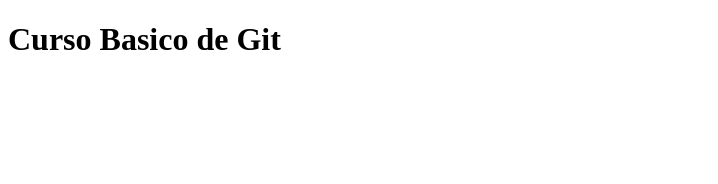
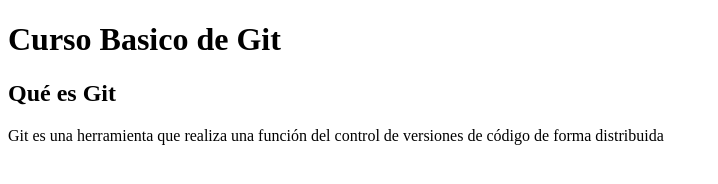
Before and after one commit to dgmrtabu/gitucatec, a plain HTML site: page Index.html in a window 1280 px wide. Shown: the whole page, without its empty margins (0-718 px from the left). Drawn offline with Linux system fonts and the light colour scheme.

Commit message:
Segunda version

```diff
--- a/Index.html
+++ b/Index.html
@@ -10,6 +10,8 @@
 
     <h1>Curso Basico de Git</h1>
 
+    <h2>Qué es Git</h2>
+    <p>Git es una herramienta que realiza una función del control de versiones de código de forma distribuida</p>
 
 </body>
 </html>
```
